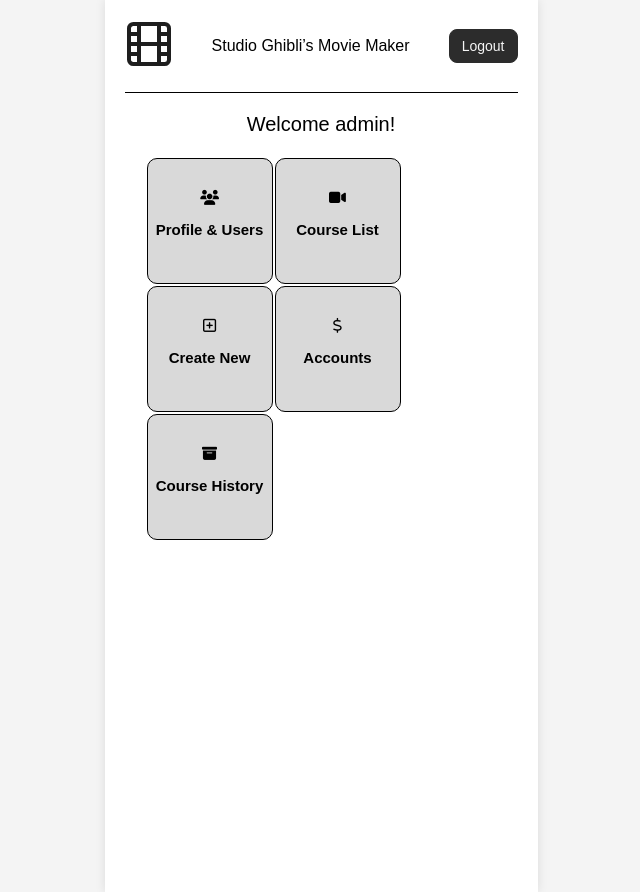
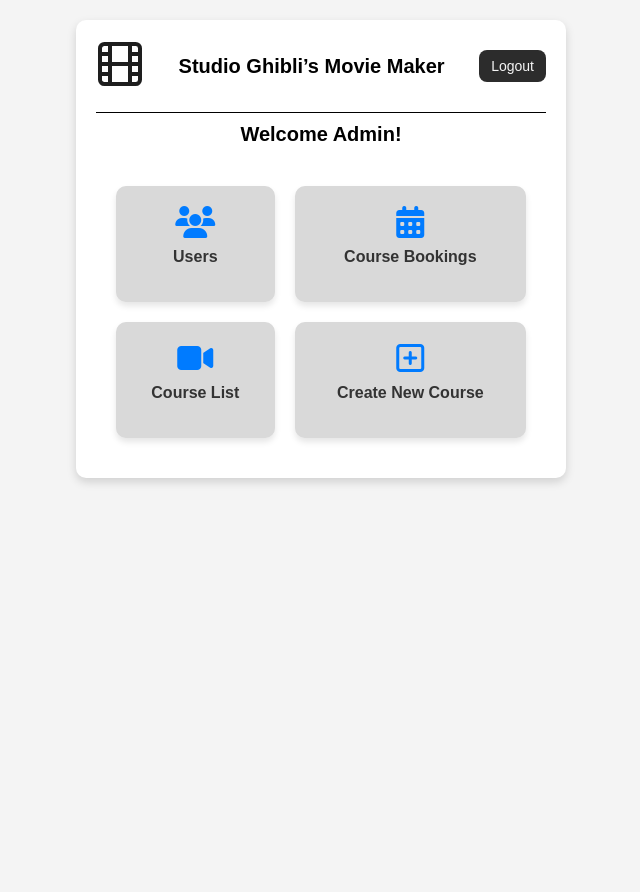
Before and after one commit to JayKayDevOps/StudioGhiblisMovieMaker, a Flask app: template app/templates/AdminHome.html in a window 1280 px wide. Shown: the whole page, without its empty margins (319-959 px from the left). After the commit the page ends 484 px from the top, so only its background shows below. Run offline with Flask 2, Linux system fonts and the light colour scheme; the template is opened without the code that fills it, so the values that code supplies are empty; some libraries are stand-ins or nearby versions.

Commit message:
Updates to templates to display data from db

```diff
--- a/app/templates/AdminHome.html
+++ b/app/templates/AdminHome.html
@@ -11,17 +11,18 @@
             background-color: #f4f4f4;
             display: flex;
             justify-content: center;
+            align-items: flex-start; /* Changed from center to flex-start */
             height: 100vh;
             margin: 0;
+            padding-top: 20px; /* Optional for extra spacing */
         }
 
         .admin-homepage {
-            width: 393px;
-            height: 852px;
+            width: 450px;
             background: white;
-            position: relative;
             padding: 20px;
-            box-shadow: 0 0 10px rgba(0, 0, 0, 0.1);
+            border-radius: 10px;
+            box-shadow: 0 4px 10px rgba(0, 0, 0, 0.15);
         }
 
         .header {
@@ -31,10 +32,10 @@
             margin-bottom: 20px;
         }
 
-        .title {
+        .StudioGhibliSMovieMaker {
             font-family: 'Kokoro', sans-serif;
             font-size: 20px;
-            font-weight: 400;
+            font-weight: bold;
             color: black;
         }
 
@@ -43,26 +44,14 @@
             color: #F5F5F5;
             padding: 8px 12px;
             border-radius: 8px;
-            border: 1px solid #2C2C2C;
+            border: none;
             cursor: pointer;
             font-size: 14px;
+            transition: background 0.3s ease;
         }
 
-        .welcome-text {
-            font-size: 20px;
-            font-weight: 400;
-            margin-top: 20px;
-            text-align: center;
-        }
-
-        .grid-item {
-            width: 122px;
-            height: 122px;
-            background: #D9D9D9;
-            border-radius: 10px;
-            border: 1px solid black;
-            text-align: center;
-            font-size: 15px;
+        .logout-button:hover {
+            background: #444444;
         }
 
         .divider {
@@ -72,10 +61,53 @@
             margin: 10px 0;
         }
 
+        .welcome-text {
+            font-size: 20px;
+            font-weight: bold;
+            text-align: center;
+            margin-bottom: 20px;
+        }
+
+        table {
+            width: 100%;
+            border-spacing: 20px;
+        }
+
+        .grid-item {
+            text-align: center;
+            background: #D9D9D9;
+            border-radius: 10px;
+            box-shadow: 0 4px 6px rgba(0, 0, 0, 0.1);
+            transition: transform 0.3s ease, box-shadow 0.3s ease;
+            padding: 20px;
+        }
+
+        .grid-item:hover {
+            transform: translateY(-5px);
+            box-shadow: 0 8px 12px rgba(0, 0, 0, 0.2);
+        }
+
+        .grid-item a {
+            text-decoration: none;
+            color: inherit;
+            display: block;
+        }
+
+        .grid-item i {
+            font-size: 2rem;
+            color: #007BFF;
+        }
+
+        .grid-item p {
+            font-size: 1rem;
+            font-weight: bold;
+            color: #333;
+            margin-top: 10px;
+        }
     </style>
+
 </head>
 <body>
-
     <div class="admin-homepage">
 
         <div class="header">
@@ -85,31 +117,43 @@
                 </svg>
             </div>
             <div class="StudioGhibliSMovieMaker">Studio Ghibli’s Movie Maker</div>
-            <button class="logout-button">Logout</button>
+            <a href="/admin/login">
+                <button class="logout-button">Logout</button>
+            </a>
         </div>
 
         <div class="divider"></div>
 
-        <div class="welcome-text">Welcome admin!</div>
+        <div class="welcome-text">Welcome Admin!</div>
 
         <div>
-            <table style="padding:20px">
+            <table>
                 <tr>
-                    <th class="grid-item"><div><span><i class="fas fa-users"></i></span><p>Profile & Users</p></div></th>
-                    <th class="grid-item"><div><span><i class="fas fa-video"></i></span><p>Course List</p></div></th>
+                    <th class="grid-item">
+                        <a href="{{ url_for('admin.admin_users') }}">
+                            <div><span><i class="fas fa-users"></i></span><p>Users</p></div>
+                        </a>
+                    </th>
+                    <th class="grid-item">
+                        <a href="{{ url_for('admin.admin_bookings') }}">
+                            <div><span><i class="fas fa-calendar-alt"></i></span><p>Course Bookings</p></div>
+                        </a>
+                    </th>
                 </tr>
                 <tr>
-                    <th class="grid-item"><div><span><i class="far fa-plus-square"></i></span><p>Create New</p></div></th>
-                    <th class="grid-item"><div><span><i class="far fa-dollar-sign"></i></span><p>Accounts</p></div></th>
+                    <th class="grid-item">
+                        <a href="{{ url_for('admin.list_courses') }}">
+                            <div><span><i class="fas fa-video"></i></span><p>Course List</p></div>
+                        </a>
+                    </th>
+                    <th class="grid-item">
+                        <a href="/AdminCreateCourse">
+                            <div><span><i class="far fa-plus-square"></i></span><p>Create New Course </p></div>
+                        </a>
+                    </th>
                 </tr>
-                <tr>
-                    <th class="grid-item"><div><span><i class="fas fa-archive"></i></span><p>Course History</p></div></th>
-                </tr>
-
             </table>
         </div>
-
     </div>
-
 </body>
 </html>
```
Also changed, not shown: app/templates/AdminCourseList.html (+26 -22 lines), app/templates/AdminLogin.html (+32 -9 lines).
